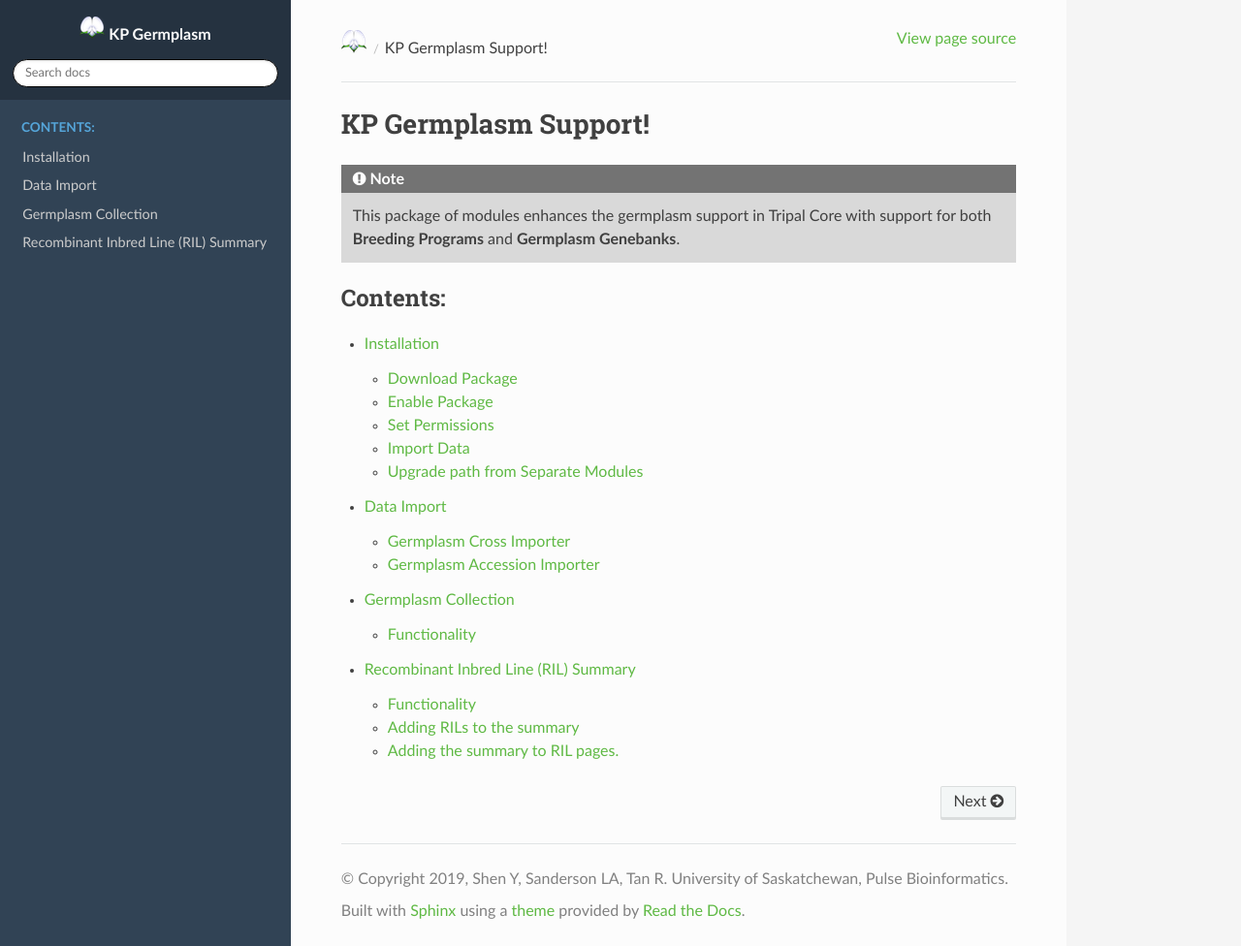
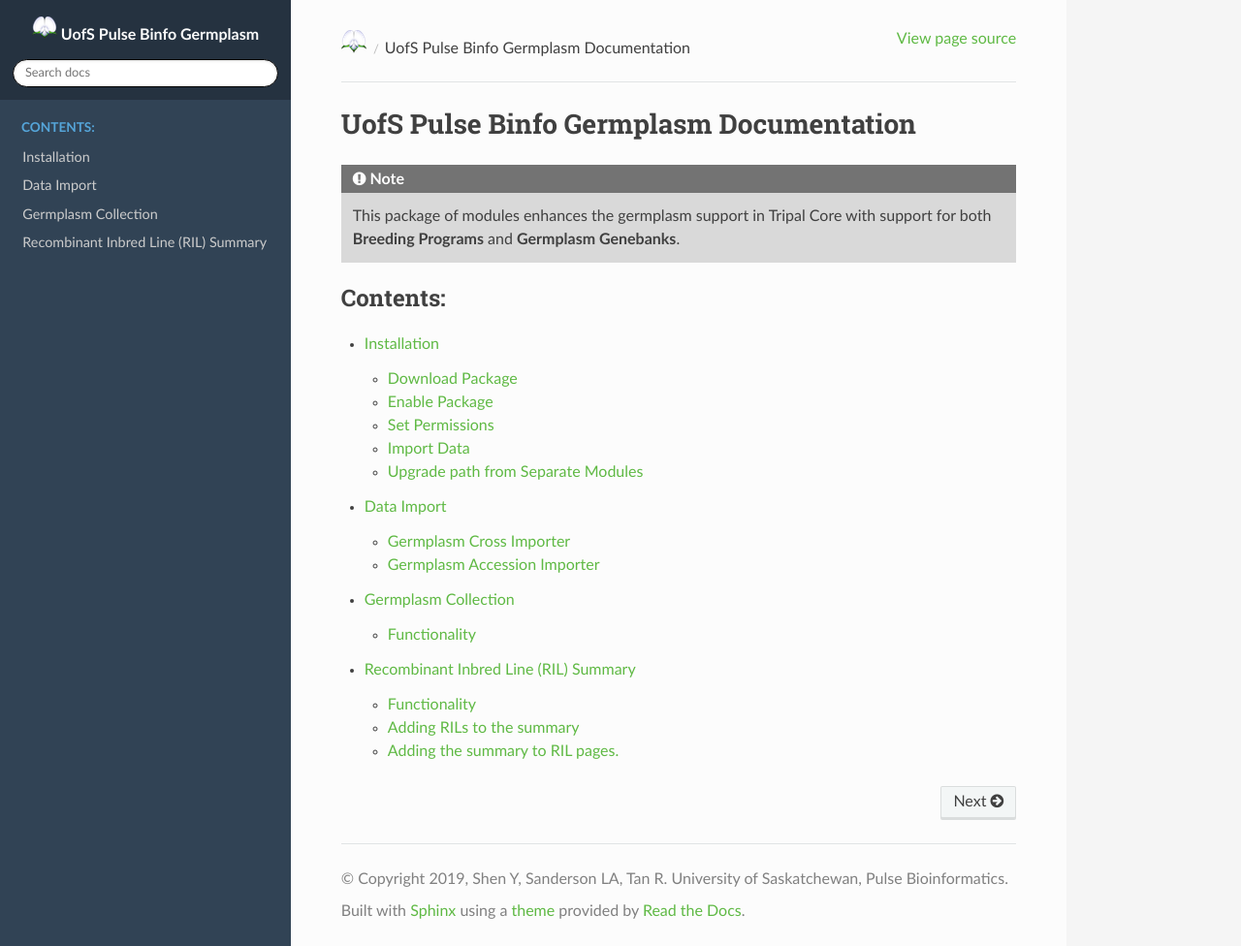
Before and after one commit to UofS-Pulse-Binfo/uofspb_germplasm, a Sphinx documentation site: the page built from docs/index.rst, in a window 1280 px wide and 976 px high. Shown: the whole window at 97% size. Built offline with Sphinx 7.4.7 and the Read the Docs theme 2.0.0, drawn with Linux system fonts in a browser that asks for light colours.

```diff
--- a/docs/conf.py
+++ b/docs/conf.py
@@ -57,7 +57,7 @@ master_doc = 'index'
 
 # -- Project information -----------------------------------------------------
 
-project = u'KP Germplasm'
+project = u'UofS Pulse Binfo Germplasm'
 copyright = u'2019, Shen Y, Sanderson LA, Tan R. University of Saskatchewan, Pulse Bioinformatics'
 author = u'Shen Y, Sanderson LA, Tan R. University of Saskatchewan, Pulse Bioinformatics'
 
@@ -112,7 +112,7 @@ def setup(app):
 # -- Options for HTMLHelp output ---------------------------------------------
 
 # Output file base name for HTML help builder.
-htmlhelp_basename = 'KPGermplasmdoc'
+htmlhelp_basename = 'uofspbGermplasmdoc'
 
 
 # -- Options for LaTeX output ------------------------------------------------
@@ -139,7 +139,7 @@ latex_elements = {
 # (source start file, target name, title,
 #  author, documentclass [howto, manual, or own class]).
 latex_documents = [
-    (master_doc, 'KPGermplasm.tex', u'KP Germplasm Documentation',
+    (master_doc, 'uofspb_germplasm.tex', u'UofS Pulse Binfo Germplasm Documentation',
      u'Shen Y, Sanderson LA, Tan R. University of Saskatchewan, Pulse Bioinformatics', 'manual'),
 ]
 
@@ -149,7 +149,7 @@ latex_documents = [
 # One entry per manual page. List of tuples
 # (source start file, name, description, authors, manual section).
 man_pages = [
-    (master_doc, 'kpgermplasm', u'KP Germplasm Documentation',
+    (master_doc, 'uofspb_germplasm', u'UofS Pulse Binfo Germplasm Documentation',
      [author], 1)
 ]
 
@@ -160,7 +160,7 @@ man_pages = [
 # (source start file, target name, title, author,
 #  dir menu entry, description, category)
 texinfo_documents = [
-    (master_doc, 'KPGermplasm', u'KP Germplasm Documentation',
+    (master_doc, 'uofspb_germplasm', u'UofS Pulse Binfo Germplasm Documentation',
      author, 'Shen Y, Sanderson LA, Tan R. University of Saskatchewan, Pulse Bioinformatics', 'Extended Tripal support for germplasm.',
      'Tripal'),
 ]
--- a/docs/index.rst
+++ b/docs/index.rst
@@ -1,6 +1,6 @@
 
-KP Germplasm Support!
-=========================
+UofS Pulse Binfo Germplasm Documentation
+==========================================
 
 .. note::
 
```
Also changed, not shown: README.md (+1 -1 lines), .travis.yml, 8 other files.
